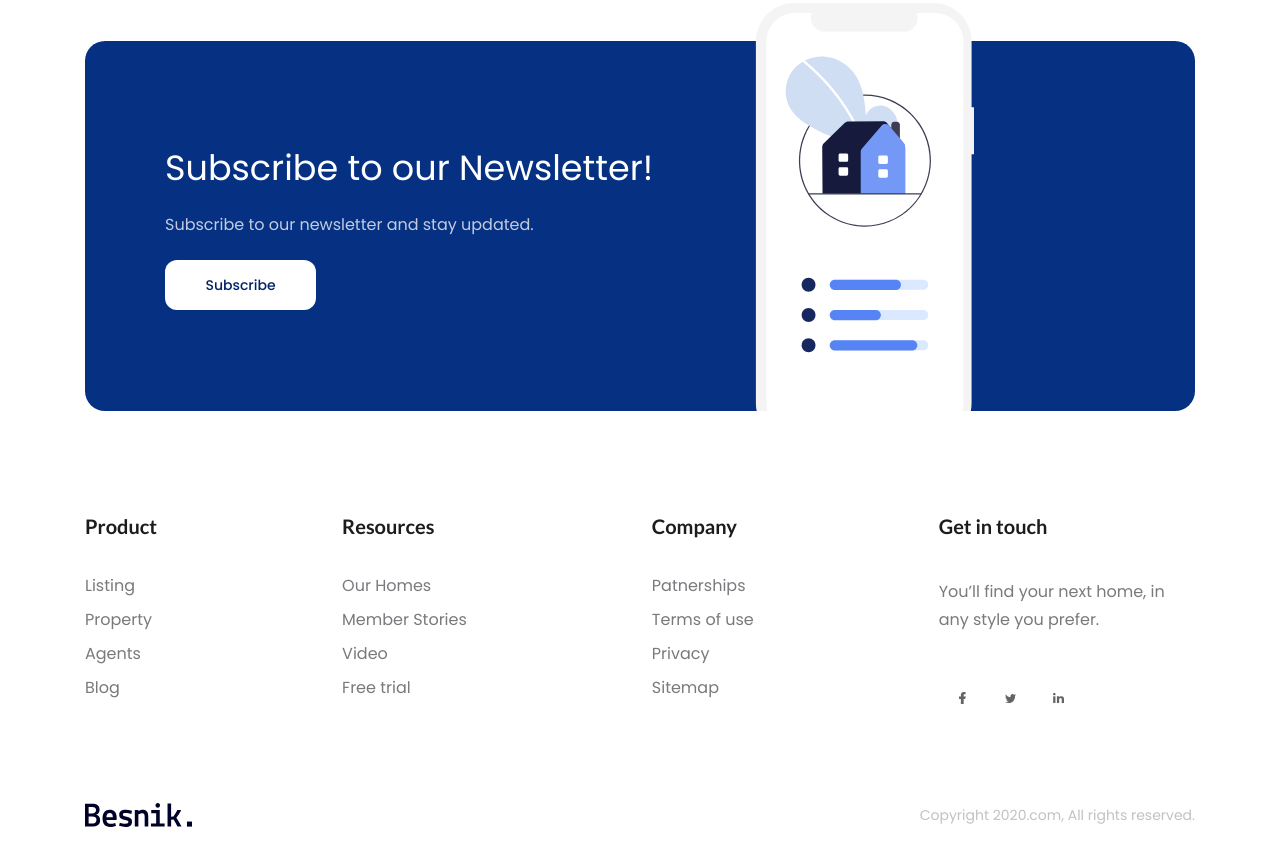
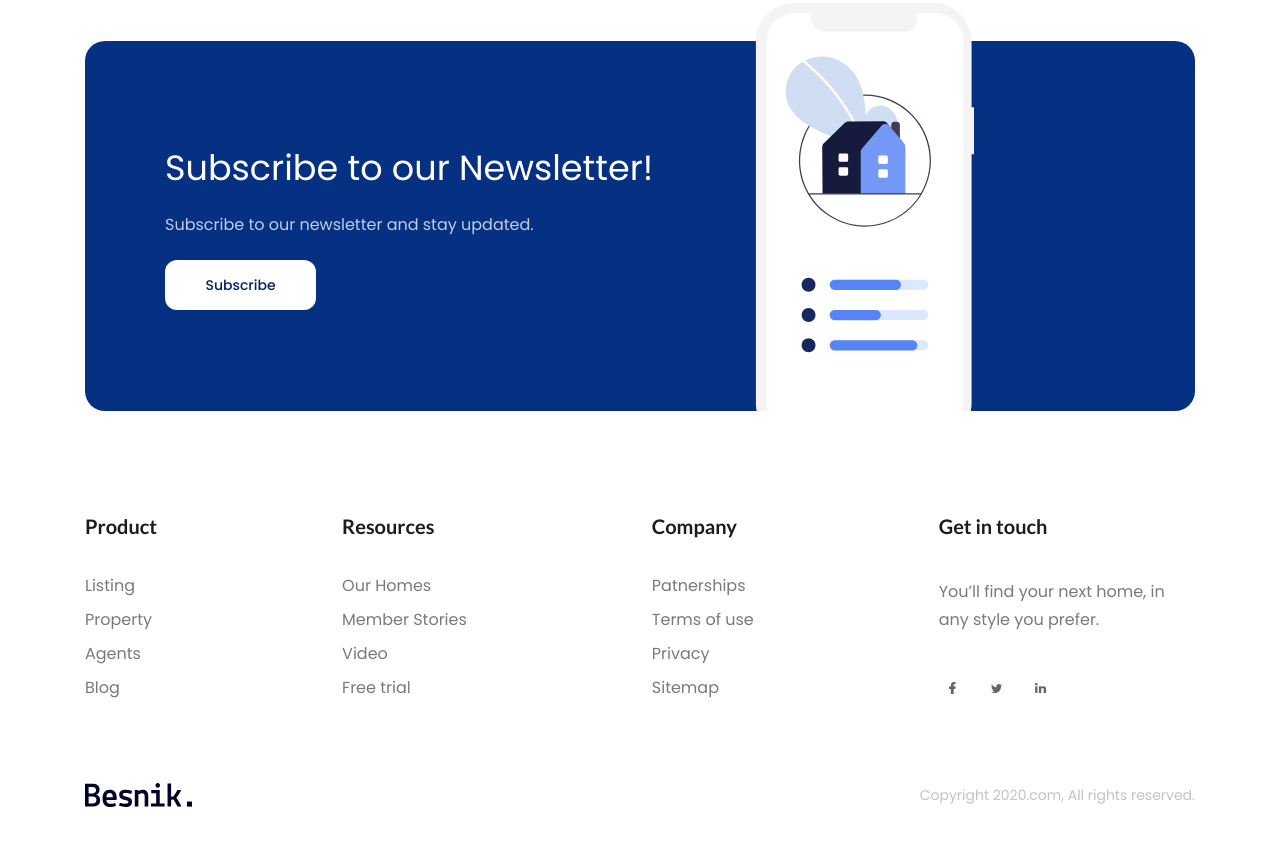
Before and after one commit to luuhuy2402/projectFE-01, a plain HTML site: page index.html in a window 1280 px wide. Shown: the part 3518-4383 px from the top of the page. Drawn offline with Linux system fonts and the light colour scheme.

Commit message:
fig bug social

```diff
--- a/assets/css/styles.css
+++ b/assets/css/styles.css
@@ -657,15 +657,16 @@ a{
     width: 28px;
     height: 28px;
     border-radius: 3px;
-    margin: 10px;
     -webkit-border-radius: 3px;
     -moz-border-radius: 3px;
     -ms-border-radius: 3px;
     -o-border-radius: 3px;
 }
-
+.footer .social-link + .social-link {
+    margin-left: 16px;
+}
 .footer .social-link:hover {
-    border: 1px solid #ccc;
+    background: #d1c8c8;
 }
 
 .footer .row-bottom {
```
